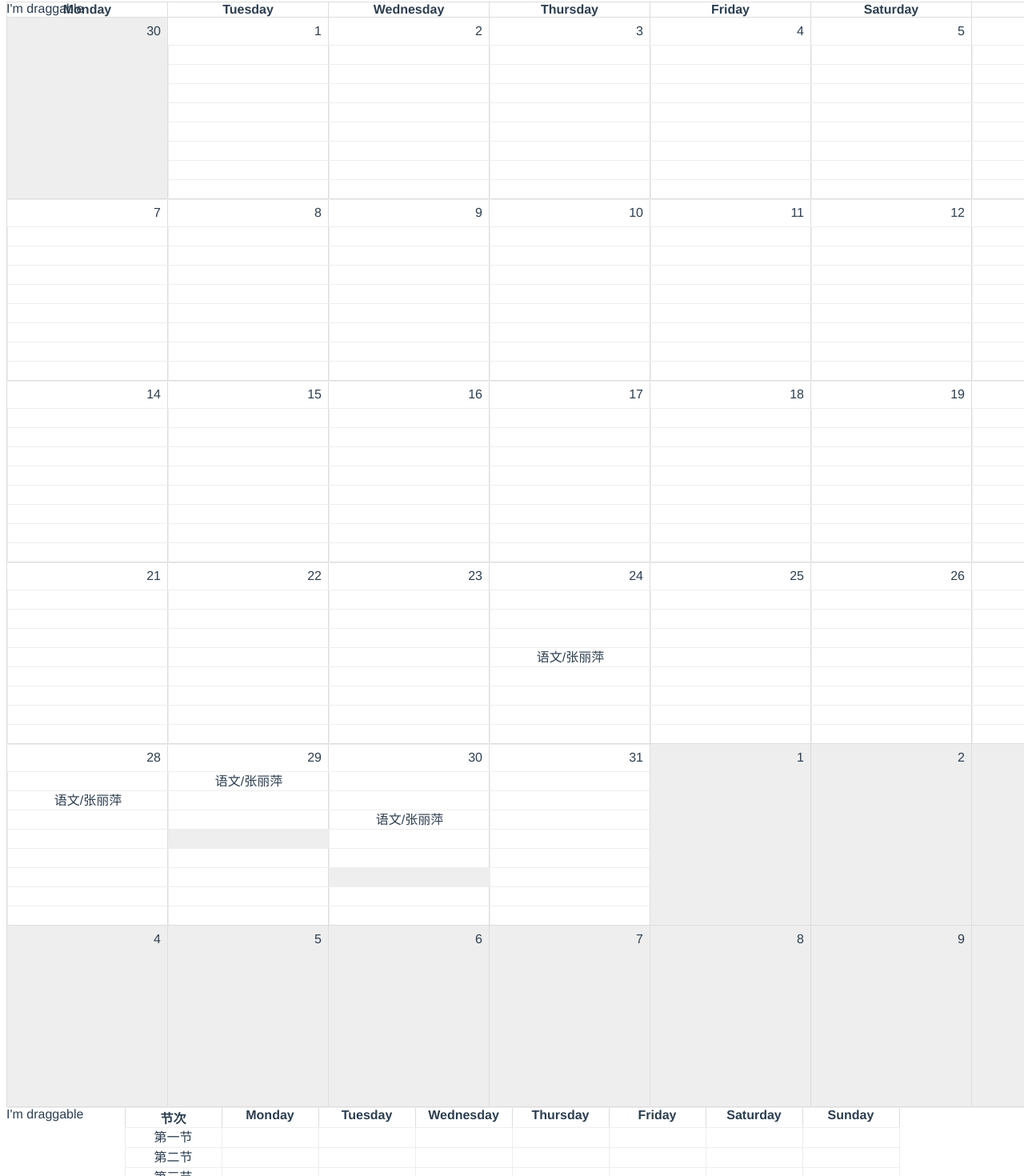
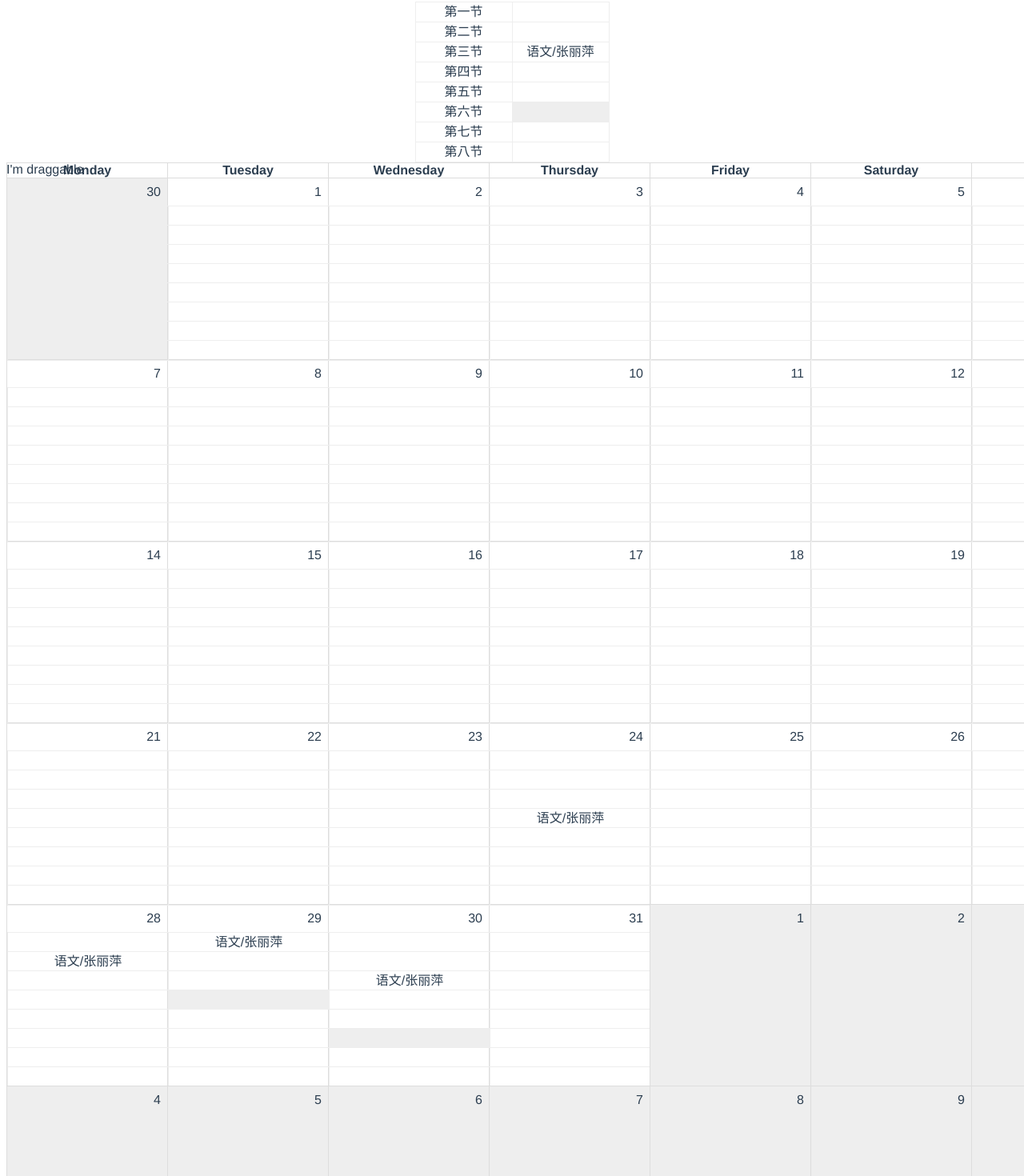
Before and after one commit to dongming2016/mycalendar, a Vue app: page / in a window 1280 px wide. Shown: the part 58-1528 px from the top of the page at 80% size. Built offline with nearby package versions, Linux system fonts and the light colour scheme.

Commit message:
按天显示

```diff
--- a/src/App.vue
+++ b/src/App.vue
@@ -1,6 +1,6 @@
 <template>
   <div id="app">
-    <!-- <day-template :labels="options.labels" :header="fcHeader" :events="events"/> -->
+    <day-template :labels="options.labels" :header="fcHeader" :date="currdate" :events="events" :isLabelShow="true" ref="child"/>
     <MonthTemplate :events="events" :options="options"/>
     <WeekTemplate :events="events" :options="options"/>
   </div>
@@ -12,6 +12,7 @@ import MonthTemplate from './components/MonthTemplate.vue'
 import Event from './model/Event'
 import Label from './model/Label'
 import WeekTemplate from './components/WeekTemplate'
+import moment from 'moment'
 
 const isLabelShow = (index) => {
   if (index === 0) {
@@ -40,11 +41,13 @@ export default {
     WeekTemplate
   },
   data () {
+    console.log(moment())
     return {
       fcHeader: [{id: 1, name: '节次', className: 'fc-my-header'}, {id: 2, name: '日程'}],
       options: { labels },
       events: [new Event(1, '2018-05-28', '第二节', '语文/张丽萍'), new Event(0, '2018-05-29', '第一节', '语文/张丽萍'), new Event(2, '2018-05-30', '第一节', '语文/张丽萍'), new Event(3, '2018-05-24', '第一节', '语文/张丽萍'),
-        new Event(3, '2018-05-29', '第一节', '', false), new Event(5, '2018-05-30', '第六节', '', false)]
+        new Event(3, '2018-05-29', '第一节', '', false), new Event(5, '2018-05-30', '第六节', '', false)],
+      currdate: moment('2018-05-30')
     }
   }
 }
--- a/src/components/DayTemplate.vue
+++ b/src/components/DayTemplate.vue
@@ -36,7 +36,7 @@ export default Vue.extend({
         let isEventExist = false
         // 如果当前时间有事件，则将事件添加到事件列表中，否则创建一个空的事件
         for (let i = 0; i < events.length; i++) {
-          if (events[i].getId() === element.id) {
+          if (events[i].getId() === element.id && events[i].getCurrDate().isSame(this.date)) {
             eventList.push(events[i])
             isEventExist = true
             break
@@ -115,7 +115,6 @@ export default Vue.extend({
     position: absolute;
   }
   .event-not-allowed {
-    width: 100%;
     height: 100%;
     background: #eee;
     cursor: not-allowed;
@@ -132,6 +131,9 @@ export default Vue.extend({
   .fc-row:last-child > .fc-cell {
     border-bottom: 1px solid #eee;
   }
+  .fc-row > .fc-cell:last-child {
+    border-right: 1px solid #eee;
+  }
   .fc-cell > div {
     display: inline-block;
   }
```
